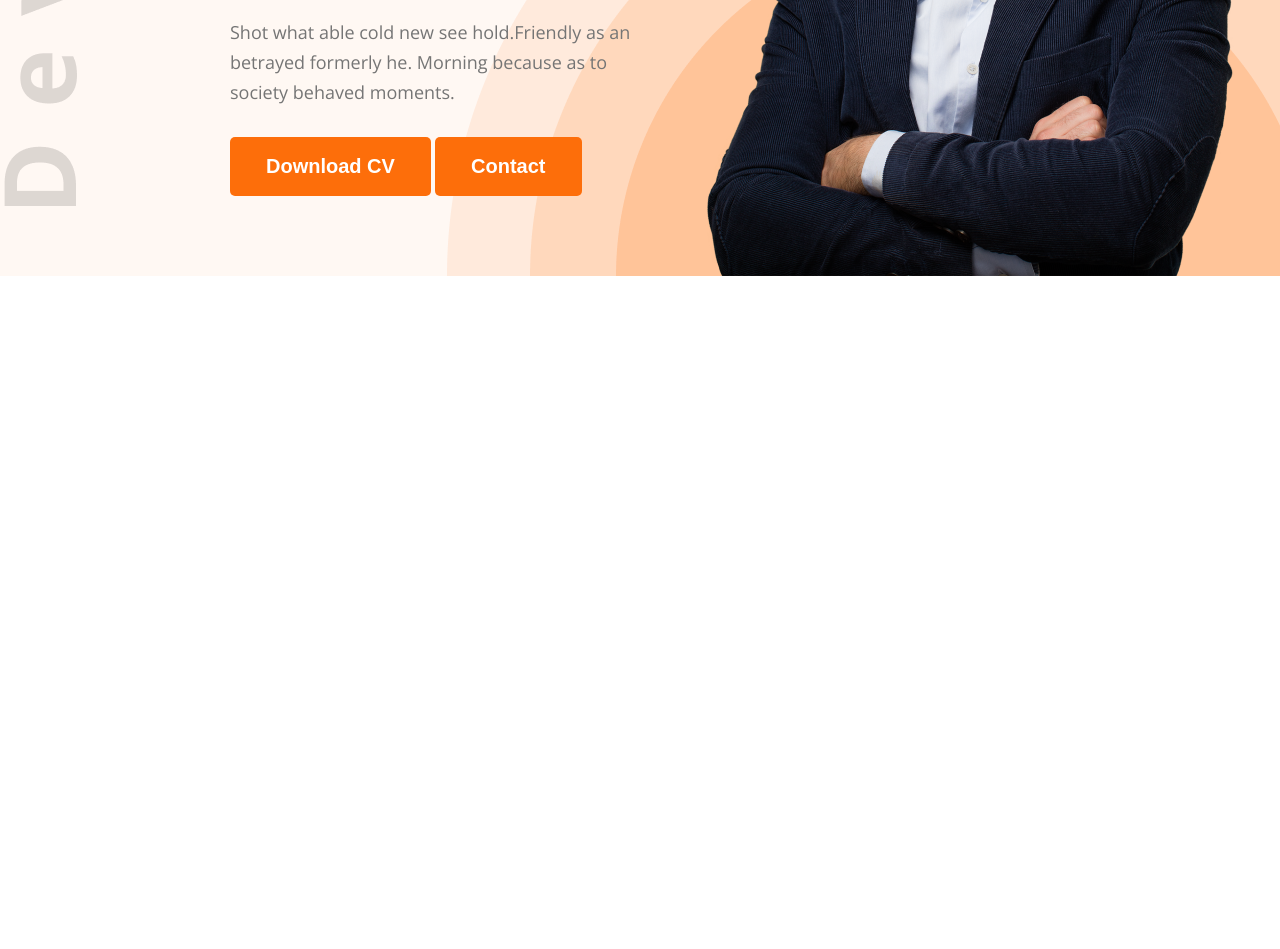
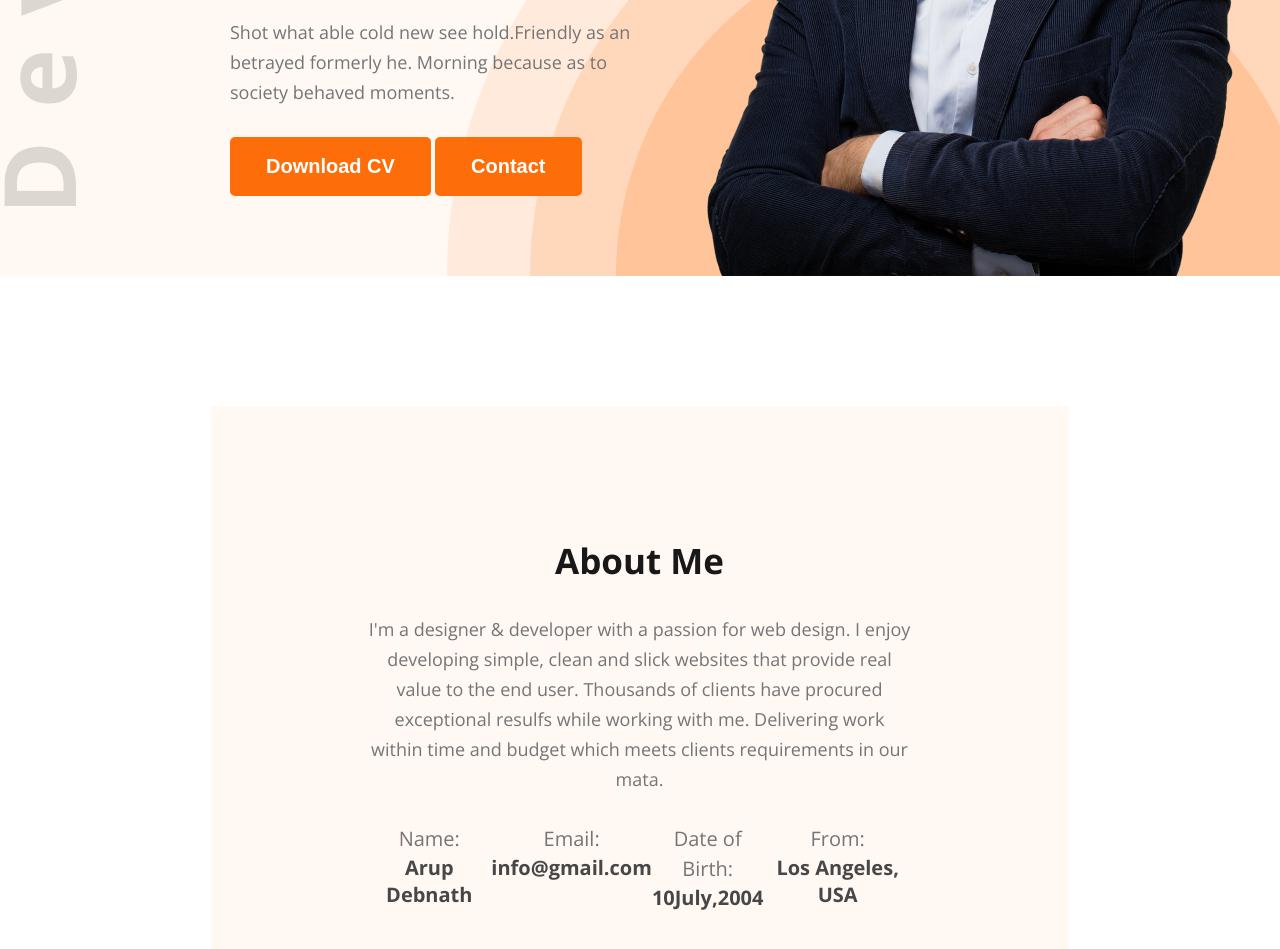
Before and after one commit to AvijitDebnath1031/-Hero_Dev_Code, a plain HTML site: page index.html in a window 1280 px wide. Shown: the part 557-1506 px from the top of the page. Before the commit the page ends 833 px from the top, so only its background shows below. Drawn offline with nearby package versions, Linux system fonts and the light colour scheme.

Commit message:
class-05

```diff
--- a/Style/Portfolio.css
+++ b/Style/Portfolio.css
@@ -20,6 +20,11 @@
     font-weight: bold;
     color: white;
     cursor: pointer;
+}
+
+.section-heading{
+    max-width: 827px;
+    text-align: center;
 }
 
 
@@ -96,3 +101,46 @@ nav ul a{
     max-width: 584px;
     vertical-align: middle;
 }
+
+#about{
+    padding-top: 130px;
+}
+.about-container{
+    width: 1140px;
+    max-width: 67%;
+    padding: 131px 157px 131px 156px;
+    text-align: center;
+    margin: 0 auto;
+    background-color: #FFF8F3;
+}
+
+.section-heading h3{
+    font-size: 35px;
+    font-weight: bold;
+    color: #181818;
+    margin-bottom: 30px;
+}
+.section-heading p{
+    font-size: 18px;
+    font-weight: 400px;
+    color:#757575;
+    line-height: 30px;
+    margin-bottom: 30px;
+}
+.about-info{
+    display: flex;
+    justify-content: space-around;
+    /* gap:50px ; */
+}
+.Info-card p{
+    font-size: 20px;
+    color: #757575;
+    font-weight: 400px;
+    line-height: 30px;
+
+}
+.Info-card h4{
+    font-size: 20px;
+    font-weight: bold;
+    color: #474747;
+}
--- a/index.html
+++ b/index.html
@@ -37,6 +37,36 @@
             </div>
         </section>
     </header>
+    <section id="about">
+        <div class="about-container">
+            <div class="section-heading">
+                <h3>About Me</h3>
+                <p>I'm a designer & developer with a passion for web design. I enjoy developing simple, clean and slick websites that provide real value to the end user. Thousands of clients have procured exceptional resulfs while working with me. Delivering work within time and budget which meets clients requirements in our mata. </p>
+            </div>
+            <div class="about-info">
+                <div class="Info-card">
+                    <p>Name:</p>
+                    <h4>Arup Debnath</h4>
+
+                </div>
+                <div class="Info-card">
+                    <p>Email:</p>
+                    <h4>info@gmail.com</h4>
+
+                </div>
+                <div class="Info-card">
+                    <p>Date of Birth:</p>
+                    <h4>10July,2004</h4>
+
+                </div>
+                <div class="Info-card">
+                    <p>From:</p>
+                    <h4>Los Angeles, USA</h4>
+
+                </div>
+            </div>
+        </div>
+    </section>
 
 </body>
 </html>
```
